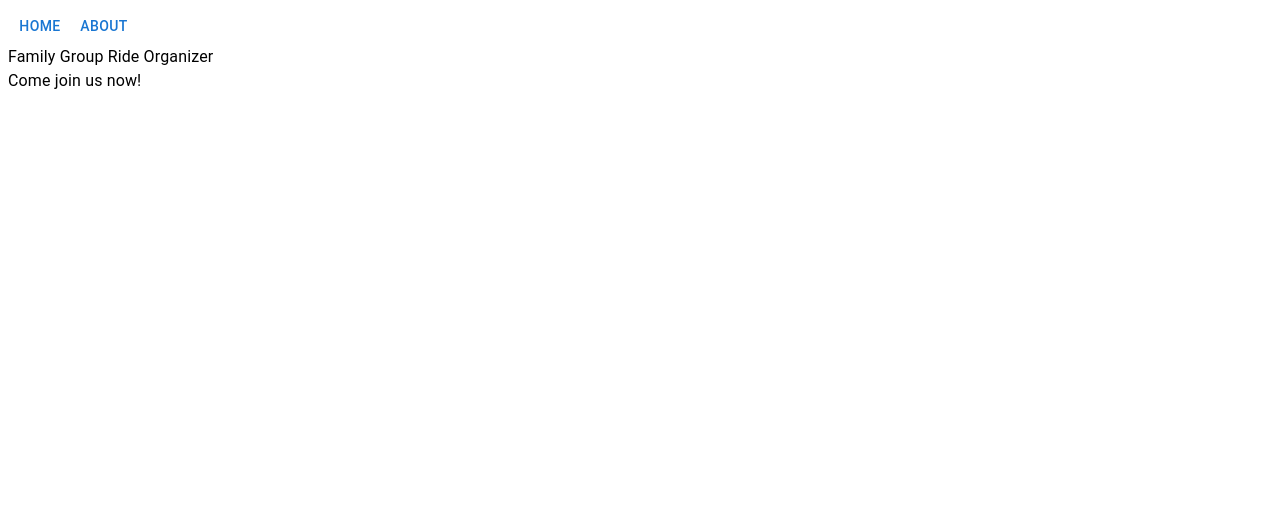
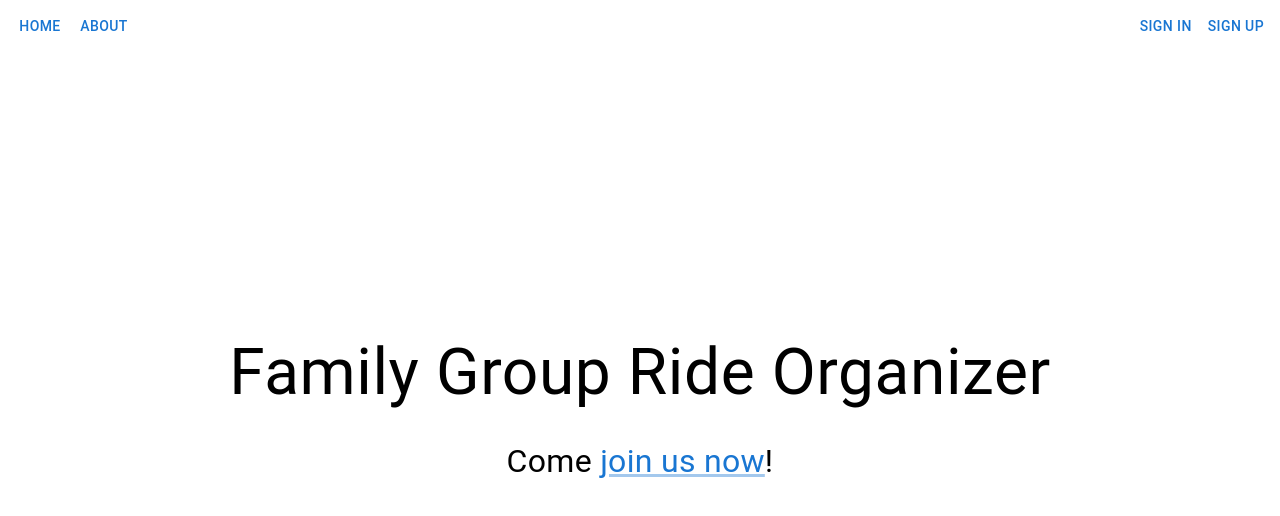
Before and after one commit to bengoh815/travellingProblem, a React (Create React App) app in the folder client/: page / in a window 1280 px wide. Shown: the top 516 px of the page. Built offline with nearby package versions, Linux system fonts and the light colour scheme.

Commit message:
Basic home page setup
Might need to improve on designs

```diff
--- a/client/src/components/Navbar.tsx
+++ b/client/src/components/Navbar.tsx
@@ -3,9 +3,15 @@ import { Box } from "@mui/material";
 
 export default function Navbar() {
   return (
-    <Box display="flex">
-      <Button>Home</Button>
-      <Button>About</Button>
+    <Box display="flex" justifyContent={"space-between"}>
+      <Box display="flex">
+        <Button>Home</Button>
+        <Button>About</Button>
+      </Box>
+      <Box display="flex">
+        <Button>Sign in</Button>
+        <Button>Sign up</Button>
+      </Box>
     </Box>
   );
 }
--- a/client/src/pages/Home.tsx
+++ b/client/src/pages/Home.tsx
@@ -1,12 +1,28 @@
 import Navbar from "../components/Navbar";
-import Typography from "@mui/material/Typography";
+import { Box, Link, Typography } from "@mui/material";
 
 export default function Home() {
   return (
-    <div>
+    <Box sx={{ display: "flex", flexDirection: "column" }}>
       <Navbar />
-      <Typography>Family Group Ride Organizer</Typography>
-      <Typography>Come join us now!</Typography>
-    </div>
+      <Box
+        sx={{
+          display: "flex",
+          flexDirection: "column",
+          justifyContent: "center",
+          alignItems: "center",
+          minHeight: "90vh",
+        }}
+      >
+        <Typography
+          sx={{ fontSize: "4rem", textAlign: "center", mx: "auto", mb: 2 }}
+        >
+          Family Group Ride Organizer
+        </Typography>
+        <Typography sx={{ fontSize: "2rem", textAlign: "center" }}>
+          Come <Link>join us now</Link>!
+        </Typography>
+      </Box>
+    </Box>
   );
 }
```
